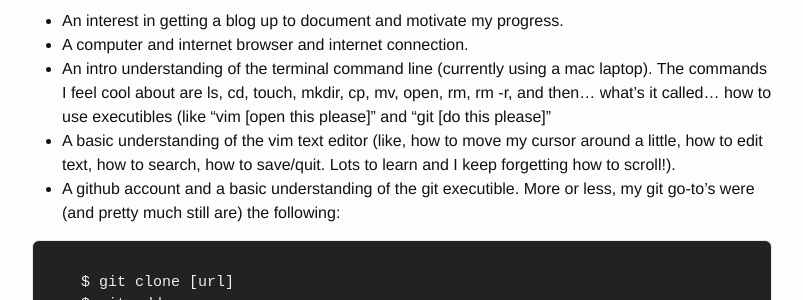
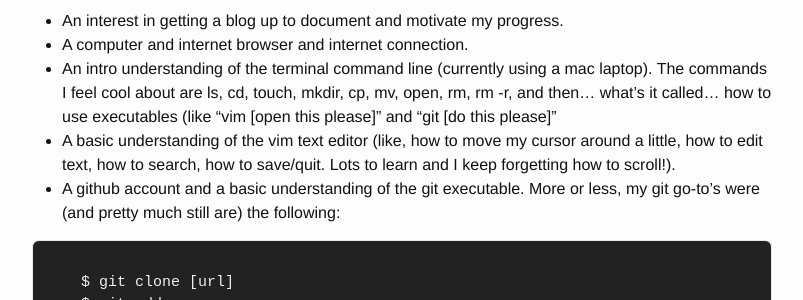
Before and after one commit to spacerest/spacerest.github.io, a Jekyll site: the page built from _posts/2016-01-05-hello-world.markdown, in a window 1280 px wide and 900 px high, scrolled down 694 px. Shown: the part 200-500 px from the top of the window, without its empty margins (238-1041 px from the left). Built offline with Jekyll 4.4.1, drawn with Linux system fonts in a browser that asks for light colours; emoji names are drawn with the system emoji font; comment, search, counter and statistics services are not loaded.

Commit message:
post content update

```diff
--- a/_posts/2016-01-05-hello-world.markdown
+++ b/_posts/2016-01-05-hello-world.markdown
@@ -26,9 +26,9 @@ What did I already have?
 
 - An interest in getting a blog up to document and motivate my progress.
 - A computer and internet browser and internet connection.
-- An intro  understanding of the terminal command line (currently using a mac laptop). The commands I feel cool about are ls, cd, touch, mkdir, cp, mv, open, rm, rm -r, and then... what's it called... how to use executibles (like "vim [open this please]" and "git [do this please]"
+- An intro  understanding of the terminal command line (currently using a mac laptop). The commands I feel cool about are ls, cd, touch, mkdir, cp, mv, open, rm, rm -r, and then... what's it called... how to use executables (like "vim [open this please]" and "git [do this please]"
 - A basic understanding of the vim text editor (like, how to move my cursor around a little, how to edit text, how to search, how to save/quit. Lots to learn and I keep forgetting how to scroll!).
-- A github account and a basic understanding of the git executible. More or less, my git go-to's were (and pretty much still are) the following:
+- A github account and a basic understanding of the git executable. More or less, my git go-to's were (and pretty much still are) the following:
 <pre>
   <code>
     $ git clone [url]
```
Also changed, not shown: 1 other file.
